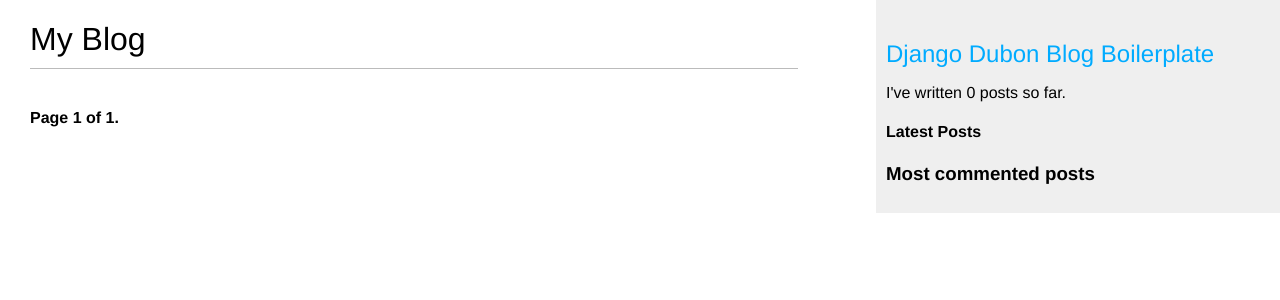
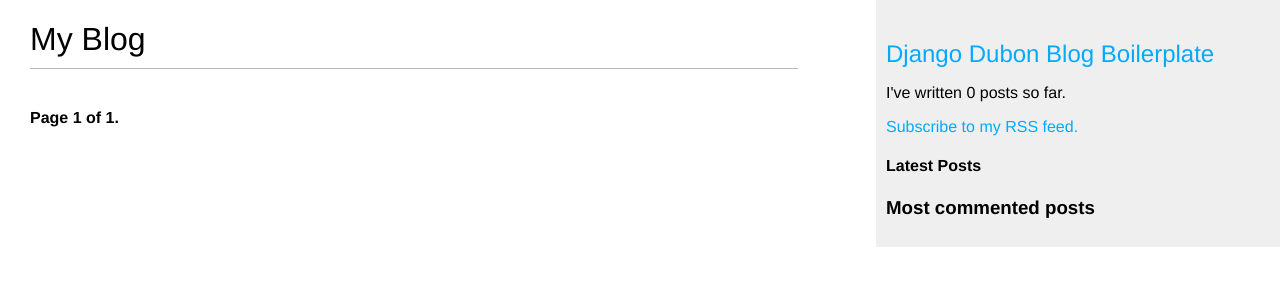
Before and after one commit to josephdubon/boilerplate_django_blog, a Django app: page /blog/ in a window 1280 px wide. Shown: the top 300 px of the page. Run offline with Django 3.2, Linux system fonts and the light colour scheme; data that the repository does not hold is empty.

Commit message:
Added RSS feed link to sidebar.

```diff
--- a/templates/blog/base.html
+++ b/templates/blog/base.html
@@ -24,9 +24,14 @@
     <h2><a href="{% url 'blog:post_list' %}">Django Dubon Blog Boilerplate</a></h2>
 
     {# Custom Template Tag: Total Number of Posts #}
-    <p>I've written {% total_posts %} posts so far.
+    <p>I've written {% total_posts %} posts so far.</p>
 
-        {# Custom Template Tag: Latest Posts #}
+    {# Feed Subsription Link #}
+    <p>
+        <a href="{% url "blog:post_feed" %}">Subscribe to my RSS feed.</a>
+    </p>
+
+    {# Custom Template Tag: Latest Posts #}
     <h4>Latest Posts</h4>
     {% show_latest_posts 3 %}
 
```
